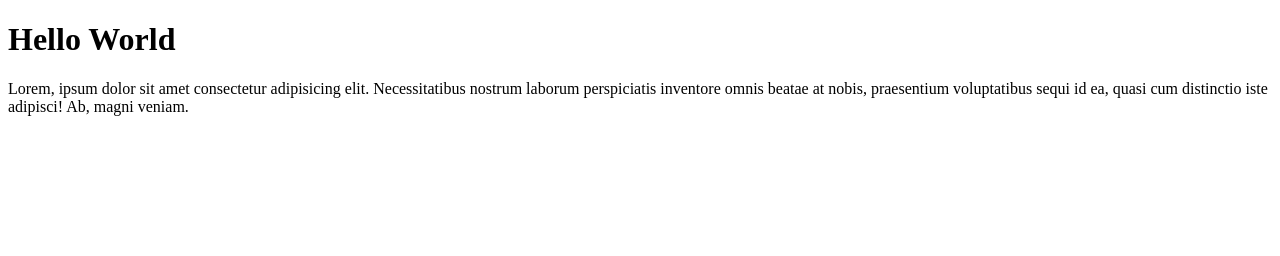
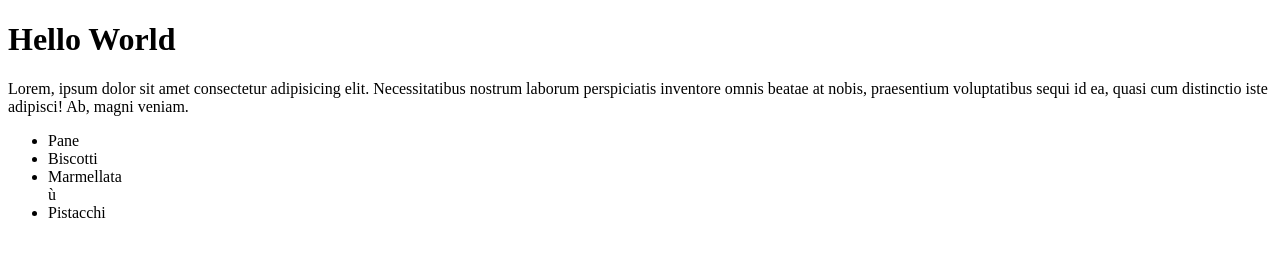
Before and after one commit to rizzamatteo96/htmlcss-hello, a plain HTML site: page index.html in a window 1280 px wide. Drawn offline with Linux system fonts and the light colour scheme.

Commit message:
add: shopping ul

```diff
--- a/index.html
+++ b/index.html
@@ -13,6 +13,13 @@
     <!-- First paragraph -->
     <p>Lorem, ipsum dolor sit amet consectetur adipisicing elit. Necessitatibus nostrum laborum perspiciatis inventore omnis beatae at nobis, praesentium voluptatibus sequi id ea, quasi cum distinctio iste adipisci! Ab, magni veniam.</p>
 
+    <!-- Unordered shopping list -->
+    <ul>
+        <li>Pane</li>
+        <li>Biscotti</li>
+        <li>Marmellata</li>ù
+        <li>Pistacchi</li>
+    </ul>
 
 
 </body>
```
